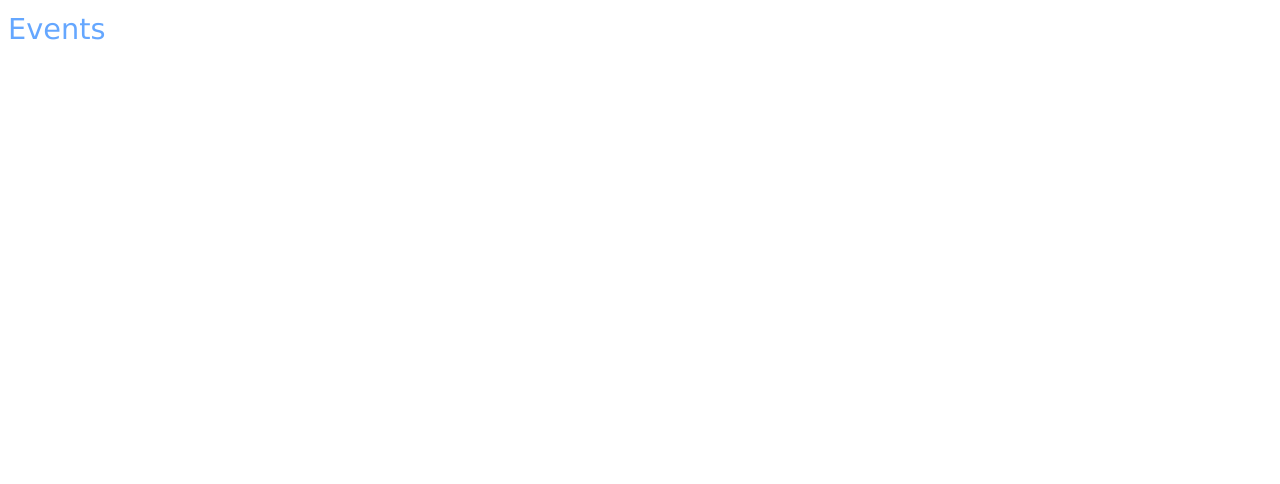
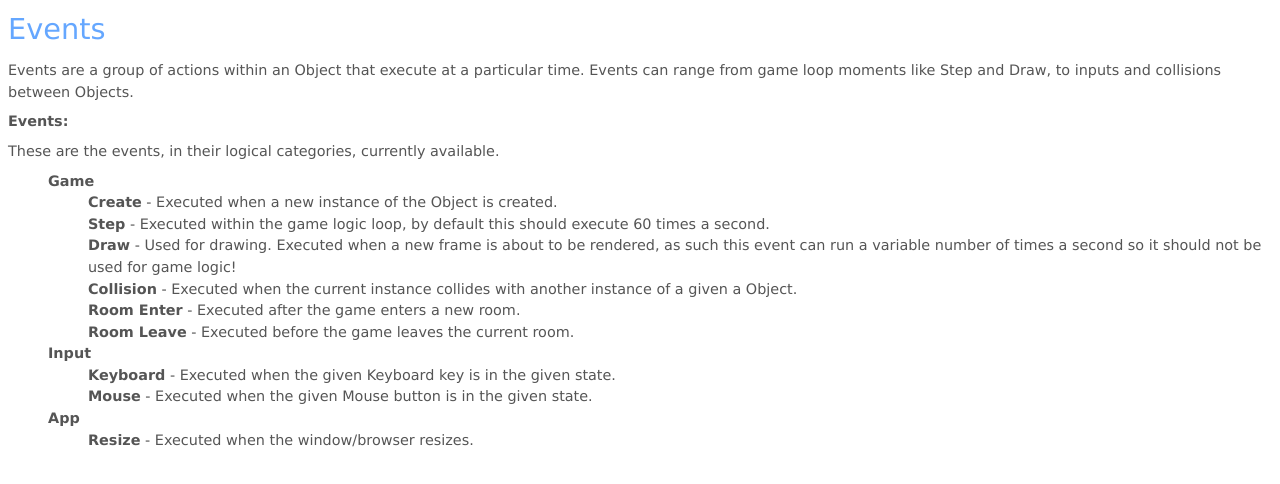
Before and after one commit to JackOatley/GameBeans-Docs, a plain HTML site: page overview/events.html in a window 1280 px wide. Drawn offline with Linux system fonts and the light colour scheme.

Commit message:
Filled in Events page.

```diff
--- a/overview/events.html
+++ b/overview/events.html
@@ -10,7 +10,30 @@
 
 		<h1>Events</h1>
 
-		<p></p>
+		<p>
+		Events are a group of actions within an Object that execute at a particular time.
+		Events can range from game loop moments like Step and Draw, to inputs and collisions between Objects.
+		</p>
+
+		<h4>Events:</h4>
+		<p>These are the events, in their logical categories, currently available.</p>
+		<ul>
+			<li><b>Game</b><ul>
+				<li><b>Create</b> - Executed when a new instance of the Object is created.</li>
+				<li><b>Step</b> - Executed within the game logic loop, by default this should execute 60 times a second.</li>
+				<li><b>Draw</b> - Used for drawing. Executed when a new frame is about to be rendered, as such this event can run a variable number of times a second so it should not be used for game logic!</li>
+				<li><b>Collision</b> - Executed when the current instance collides with another instance of a given a Object.</li>
+				<li><b>Room Enter</b> - Executed after the game enters a new room.</li>
+				<li><b>Room Leave</b> - Executed before the game leaves the current room.</li>
+			</ul></li>
+			<li><b>Input</b><ul>
+				<li><b>Keyboard</b> - Executed when the given Keyboard key is in the given state.</li>
+				<li><b>Mouse</b> - Executed when the given Mouse button is in the given state.</li>
+			</ul></li>
+			<li><b>App</b><ul>
+				<li><b>Resize</b> - Executed when the window/browser resizes.</li>
+			</ul></li>
+		</ul>
 
 	</body>
 
```
